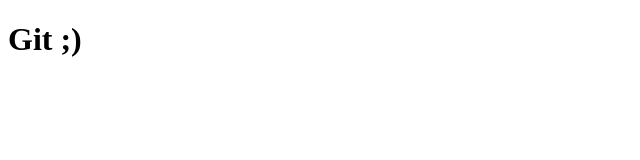
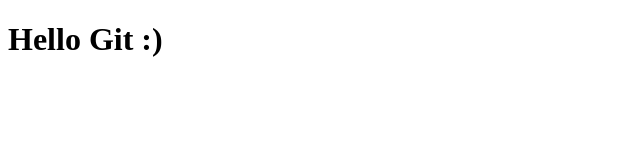
Before and after one commit to AdelinaStefanova/pro1101, a plain HTML site: page index.html in a window 1280 px wide. Shown: the whole page, without its empty margins (0-640 px from the left). Drawn offline with Linux system fonts and the light colour scheme.

Commit message:
ading Hello

```diff
--- a/index.html
+++ b/index.html
@@ -1,15 +1,18 @@
 <!DOCTYPE html>
 <html lang="en">
+
 <head>
     <meta charset="UTF-8">
     <meta name="viewport" content="width=device-width, initial-scale=1.0">
     <title>Hello git </title>
 </head>
+
 <body>
 
-<h1>Git ;)
+    <h1> Hello Git :)
 
-</h1>
+    </h1>
 
 </body>
+
 </html>
```
